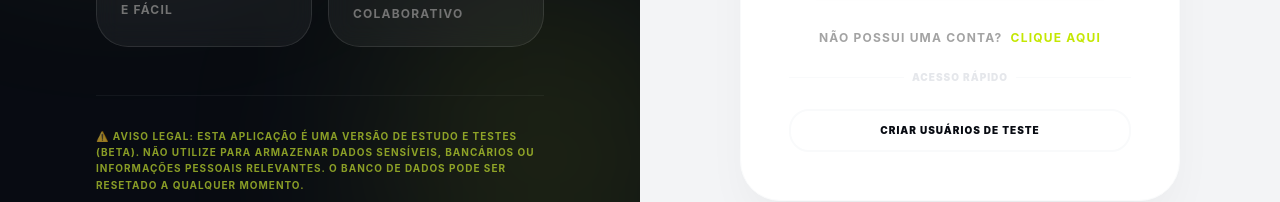
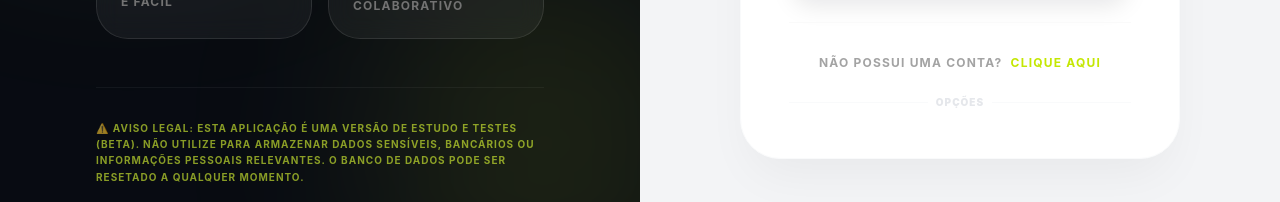
Before and after one commit to tuliocareli/mycash-plus, a React (Vite) app: page /login in a window 1280 px wide. Shown: the part 544-746 px from the top of the page. Built offline with nearby package versions, Linux system fonts and the light colour scheme; no server answers.

Commit message:
fix(security): remove client-side seeding of test users
- Removed handleSeedUsers function and UI button to prevent bundling sensitive VITE_ env vars in client code.
- Eliminates risk of exposing test credentials via source inspection.

```diff
--- a/src/pages/Login/index.tsx
+++ b/src/pages/Login/index.tsx
@@ -43,38 +43,7 @@
         }
     };
 
-    const handleSeedUsers = async () => {
-        setLoading(true);
-        setError(null);
-        setSuccess(null);
-        try {
-            const testUsers = [
-                {
-                    email: import.meta.env.VITE_TEST_ADMIN_EMAIL || '',
-                    password: import.meta.env.VITE_TEST_ADMIN_PASSWORD || ''
-                },
-                {
-                    email: import.meta.env.VITE_TEST_USER_EMAIL || '',
-                    password: import.meta.env.VITE_TEST_USER_PASSWORD || ''
-                }
-            ];
 
-            let count = 0;
-            for (const u of testUsers) {
-                const { error } = await signUp(u);
-                if (!error) count++;
-            }
-            if (count > 0) {
-                setSuccess(`${count} usuário(s) de teste criados com sucesso!`);
-            } else {
-                setError('Usuários de teste já podem existir ou ocorreu um erro.');
-            }
-        } catch (err: any) {
-            setError('Erro ao processar criação de usuários.');
-        } finally {
-            setLoading(false);
-        }
-    };
 
     return (
         <div className="min-h-screen w-full flex flex-col lg:flex-row bg-neutral-200 overflow-hidden">
@@ -226,16 +195,9 @@
 
                             <div className="w-full flex items-center justify-center gap-2">
                                 <div className="h-px flex-1 bg-neutral-100" />
-                                <span className="text-[10px] font-black text-neutral-300 uppercase tracking-widest">Acesso Rápido</span>
+                                <span className="text-[10px] font-black text-neutral-300 uppercase tracking-widest">Opções</span>
                                 <div className="h-px flex-1 bg-neutral-100" />
                             </div>
-
-                            <button
-                                onClick={handleSeedUsers}
-                                className="w-full py-3 border-2 border-neutral-100 rounded-2xl text-[10px] font-black text-neutral-1100 uppercase tracking-widest hover:bg-neutral-50 transition-all"
-                            >
-                                Criar Usuários de Teste
-                            </button>
                         </div>
                     </div>
                 </div>
```
